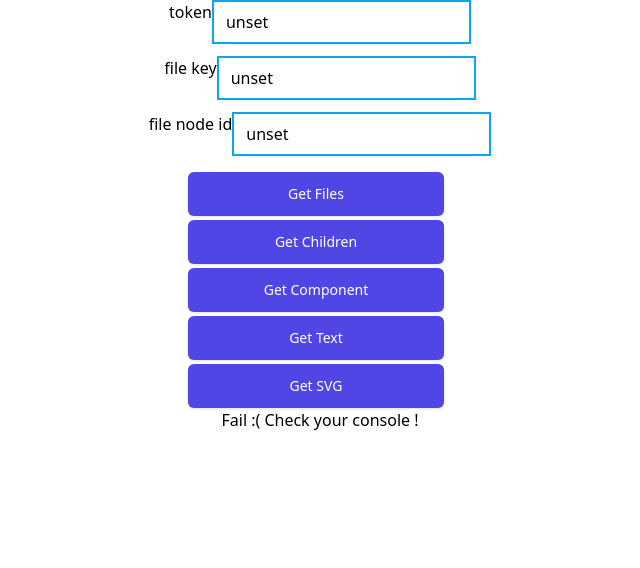
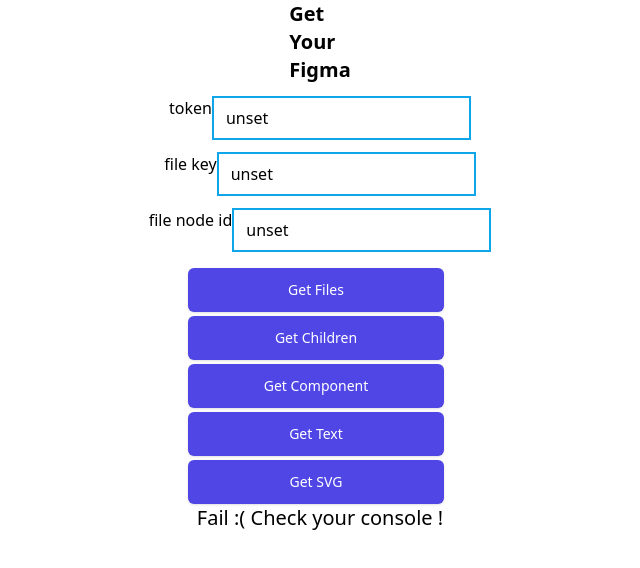
Before and after one commit to jun094/get-your-figma, a Next.js app: page / in a window 1280 px wide. Both pictures are taken after a click on the button "Get Files". Shown: the top 568 px of the page, without its empty margins (320-960 px from the left). Built offline with nearby package versions, Linux system fonts and the light colour scheme; no server answers.

Commit message:
style: 스타일 수정

```diff
--- a/pages/index.tsx
+++ b/pages/index.tsx
@@ -68,6 +68,10 @@
 
   return (
     <div className="flex items-center justify-center flex-col">
+      <h1 className="text-xl font-bold mb-3">
+        Get <br /> Your
+        <br /> Figma
+      </h1>
       <span className="flex mb-3">
         <label>token</label>
         <input
--- a/src/components/Result.tsx
+++ b/src/components/Result.tsx
@@ -19,12 +19,12 @@
 }
 const Success: FunctionComponent<DataType> = function ({ data }) {
   console.log(data)
-  return <h1>Success :) Check your console ! </h1>
+  return <h1 className="text-xl mt-3">Success :) Check your console ! </h1>
 }
 const Fail: FunctionComponent<DataType> = function ({ data }) {
   console.log(data)
 
-  return <h1>Fail :( Check your console ! </h1>
+  return <h1 className="text-xl mt-3">Fail :( Check your console ! </h1>
 }
 
 const Result: FunctionComponent<ResultProps> = function ({ res }) {
```
